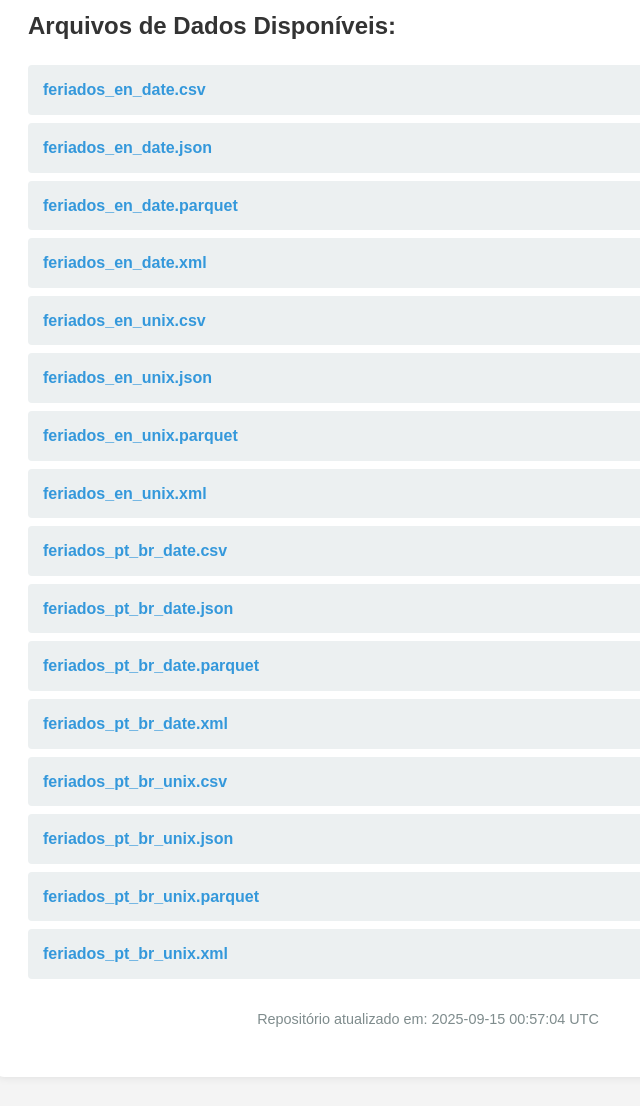
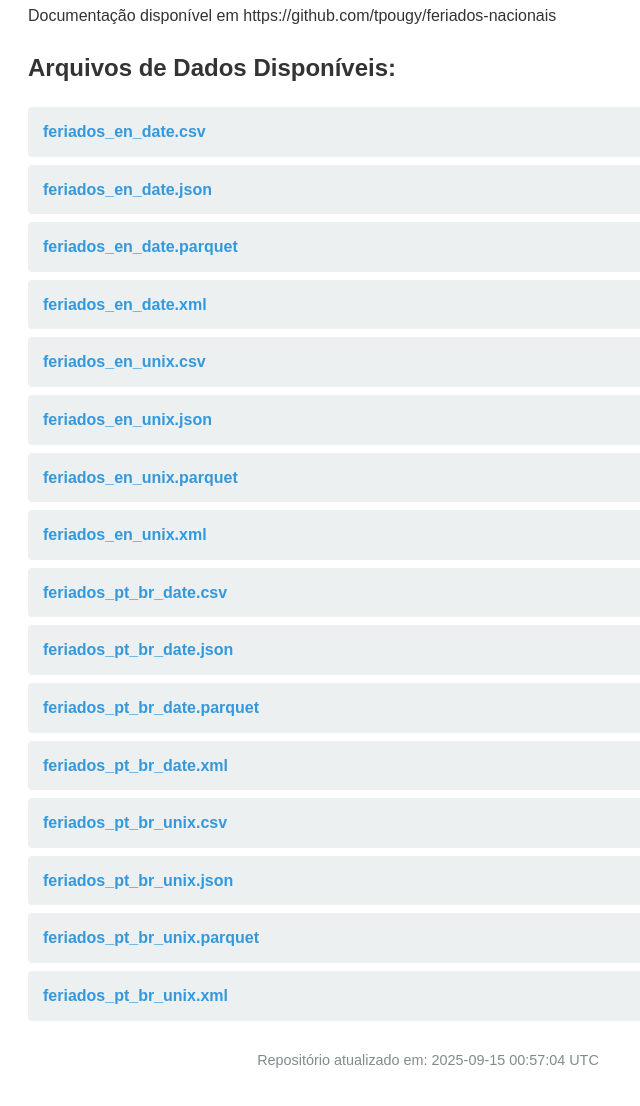
Before and after one commit to tpougy/feriados-nacionais, a plain HTML site: page index.html in a window 1280 px wide. Shown: the part 222-1328 px from the top of the page, without its empty margins (212-852 px from the left). Drawn offline with Linux system fonts and the light colour scheme.

Commit message:
- Inclusão README - Ajuste no template e index - Workflow do github actions incluído - Licença MIT incluída

```diff
--- a/index.html
+++ b/index.html
@@ -1,59 +1,164 @@
 <!DOCTYPE html>
 <html lang="pt-BR">
   <head>
-    <meta charset="UTF-8">
-    <meta name="viewport" content="width=device-width, initial-scale=1.0">
+    <meta charset="UTF-8" />
+    <meta name="viewport" content="width=device-width, initial-scale=1.0" />
     <title>Feriados Nacionais da ANBIMA</title>
     <style>
-        body { font-family: sans-serif; line-height: 1.6; margin: 0; padding: 2em; background-color: #f4f4f4; color: #333; }
-        .container { max-width: 800px; margin: auto; background: #fff; padding: 2em; border-radius: 8px; box-shadow: 0 0 10px rgba(0,0,0,0.1); }
-        h1 { color: #2c3e50; }
-        ul { list-style-type: none; padding: 0; }
-        li { background: #ecf0f1; margin-bottom: 8px; border-radius: 4px; }
-        a { display: block; padding: 12px 15px; text-decoration: none; color: #3498db; font-weight: bold; }
-        a:hover { background: #e0e6e8; }
-        footer { margin-top: 2em; text-align: center; font-size: 0.9em; color: #7f8c8d; }
+      body {
+        font-family: sans-serif;
+        line-height: 1.6;
+        margin: 0;
+        padding: 2em;
+        background-color: #f4f4f4;
+        color: #333;
+      }
+      .container {
+        max-width: 800px;
+        margin: auto;
+        background: #fff;
+        padding: 2em;
+        border-radius: 8px;
+        box-shadow: 0 0 10px rgba(0, 0, 0, 0.1);
+      }
+      h1 {
+        color: #2c3e50;
+      }
+      ul {
+        list-style-type: none;
+        padding: 0;
+      }
+      li {
+        background: #ecf0f1;
+        margin-bottom: 8px;
+        border-radius: 4px;
+      }
+      a {
+        display: block;
+        padding: 12px 15px;
+        text-decoration: none;
+        color: #3498db;
+        font-weight: bold;
+      }
+      a:hover {
+        background: #e0e6e8;
+      }
+      footer {
+        margin-top: 2em;
+        text-align: center;
+        font-size: 0.9em;
+        color: #7f8c8d;
+      }
     </style>
   </head>
   <body>
     <div class="container">
       <h1>Feriados Nacionais da ANBIMA</h1>
-        <p>Este repositório contém os dados dos feriados nacionais brasileiros, extraídos da ANBIMA e disponibilizados em diversos formatos. Os dados são atualizados anualmente via GitHub Actions.</p>
+      <p>
+        Este repositório contém os dados dos feriados nacionais brasileiros,
+        extraídos da ANBIMA e disponibilizados em diversos formatos. Os dados
+        são atualizados anualmente via GitHub Actions.
+      </p>
+      <p>
+        Documentação disponível em https://github.com/tpougy/feriados-nacionais
+      </p>
       <h2>Arquivos de Dados Disponíveis:</h2>
       <ul>
+        <li>
+          <a href="data/feriados_en_date.csv" target="_blank"
+            >feriados_en_date.csv</a
+          >
+        </li>
 
-            <li><a href="data/feriados_en_date.csv" target="_blank">feriados_en_date.csv</a></li>
+        <li>
+          <a href="data/feriados_en_date.json" target="_blank"
+            >feriados_en_date.json</a
+          >
+        </li>
 
-            <li><a href="data/feriados_en_date.json" target="_blank">feriados_en_date.json</a></li>
+        <li>
+          <a href="data/feriados_en_date.parquet" target="_blank"
+            >feriados_en_date.parquet</a
+          >
+        </li>
 
-            <li><a href="data/feriados_en_date.parquet" target="_blank">feriados_en_date.parquet</a></li>
+        <li>
+          <a href="data/feriados_en_date.xml" target="_blank"
+            >feriados_en_date.xml</a
+          >
+        </li>
 
-            <li><a href="data/feriados_en_date.xml" target="_blank">feriados_en_date.xml</a></li>
+        <li>
+          <a href="data/feriados_en_unix.csv" target="_blank"
+            >feriados_en_unix.csv</a
+          >
+        </li>
 
-            <li><a href="data/feriados_en_unix.csv" target="_blank">feriados_en_unix.csv</a></li>
+        <li>
+          <a href="data/feriados_en_unix.json" target="_blank"
+            >feriados_en_unix.json</a
+          >
+        </li>
 
-            <li><a href="data/feriados_en_unix.json" target="_blank">feriados_en_unix.json</a></li>
+        <li>
+          <a href="data/feriados_en_unix.parquet" target="_blank"
+            >feriados_en_unix.parquet</a
+          >
+        </li>
 
-            <li><a href="data/feriados_en_unix.parquet" target="_blank">feriados_en_unix.parquet</a></li>
+        <li>
+          <a href="data/feriados_en_unix.xml" target="_blank"
+            >feriados_en_unix.xml</a
+          >
+        </li>
 
-            <li><a href="data/feriados_en_unix.xml" target="_blank">feriados_en_unix.xml</a></li>
+        <li>
+          <a href="data/feriados_pt_br_date.csv" target="_blank"
+            >feriados_pt_br_date.csv</a
+          >
+        </li>
 
-            <li><a href="data/feriados_pt_br_date.csv" target="_blank">feriados_pt_br_date.csv</a></li>
+        <li>
+          <a href="data/feriados_pt_br_date.json" target="_blank"
+            >feriados_pt_br_date.json</a
+          >
+        </li>
 
-            <li><a href="data/feriados_pt_br_date.json" target="_blank">feriados_pt_br_date.json</a></li>
+        <li>
+          <a href="data/feriados_pt_br_date.parquet" target="_blank"
+            >feriados_pt_br_date.parquet</a
+          >
+        </li>
 
-            <li><a href="data/feriados_pt_br_date.parquet" target="_blank">feriados_pt_br_date.parquet</a></li>
+        <li>
+          <a href="data/feriados_pt_br_date.xml" target="_blank"
+            >feriados_pt_br_date.xml</a
+          >
+        </li>
 
-            <li><a href="data/feriados_pt_br_date.xml" target="_blank">feriados_pt_br_date.xml</a></li>
+        <li>
+          <a href="data/feriados_pt_br_unix.csv" target="_blank"
+            >feriados_pt_br_unix.csv</a
+          >
+        </li>
 
-            <li><a href="data/feriados_pt_br_unix.csv" target="_blank">feriados_pt_br_unix.csv</a></li>
+        <li>
+          <a href="data/feriados_pt_br_unix.json" target="_blank"
+            >feriados_pt_br_unix.json</a
+          >
+        </li>
 
-            <li><a href="data/feriados_pt_br_unix.json" target="_blank">feriados_pt_br_unix.json</a></li>
+        <li>
+          <a href="data/feriados_pt_br_unix.parquet" target="_blank"
+            >feriados_pt_br_unix.parquet</a
+          >
+        </li>
 
-            <li><a href="data/feriados_pt_br_unix.parquet" target="_blank">feriados_pt_br_unix.parquet</a></li>
-
-            <li><a href="data/feriados_pt_br_unix.xml" target="_blank">feriados_pt_br_unix.xml</a></li>
-
+        <li>
+          <a href="data/feriados_pt_br_unix.xml" target="_blank"
+            >feriados_pt_br_unix.xml</a
+          >
+        </li>
       </ul>
       <footer>
         <p>Repositório atualizado em: 2025-09-15 00:57:04 UTC</p>
```
Also changed, not shown: 4 other files. Lines whose indentation alone changed are shown as unchanged.
